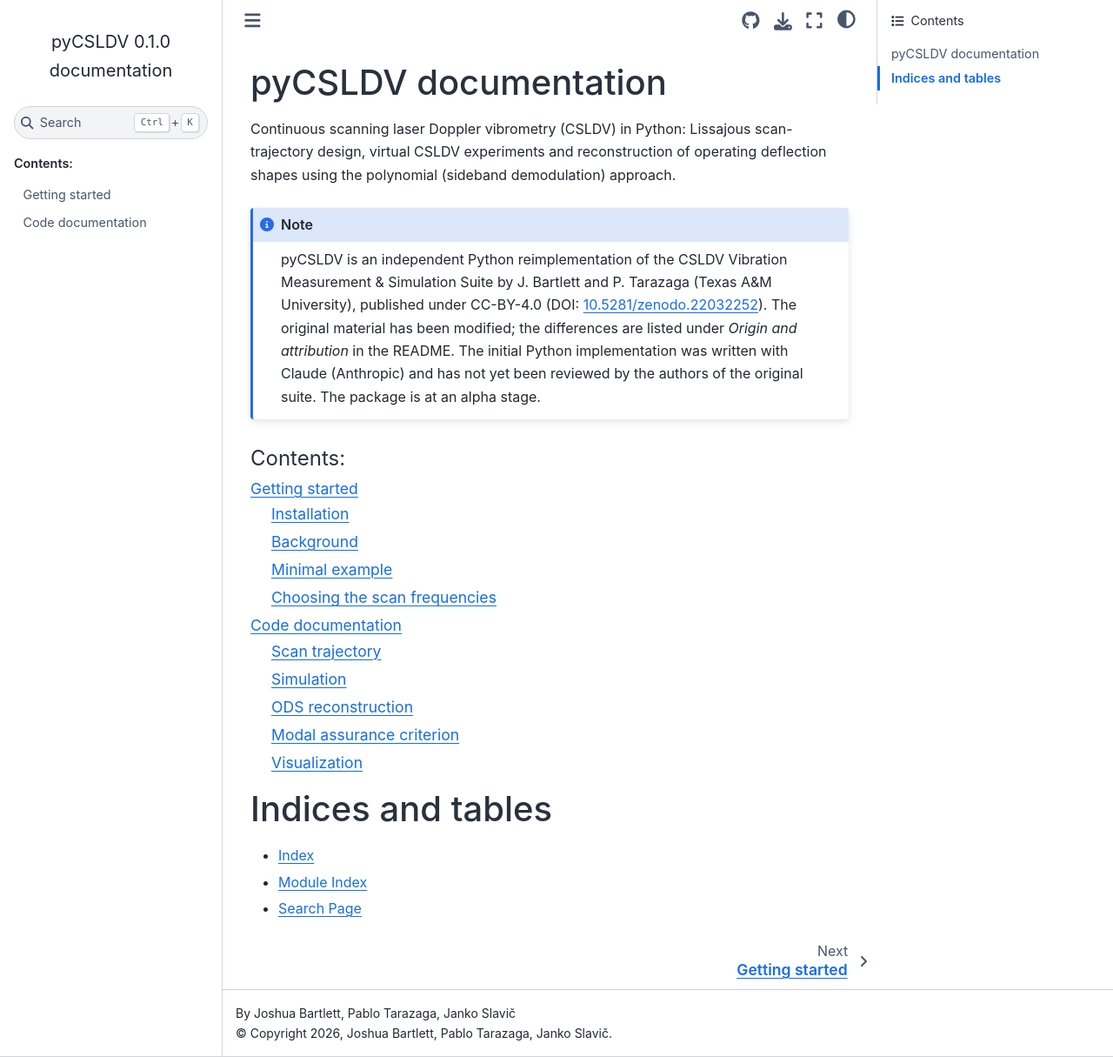
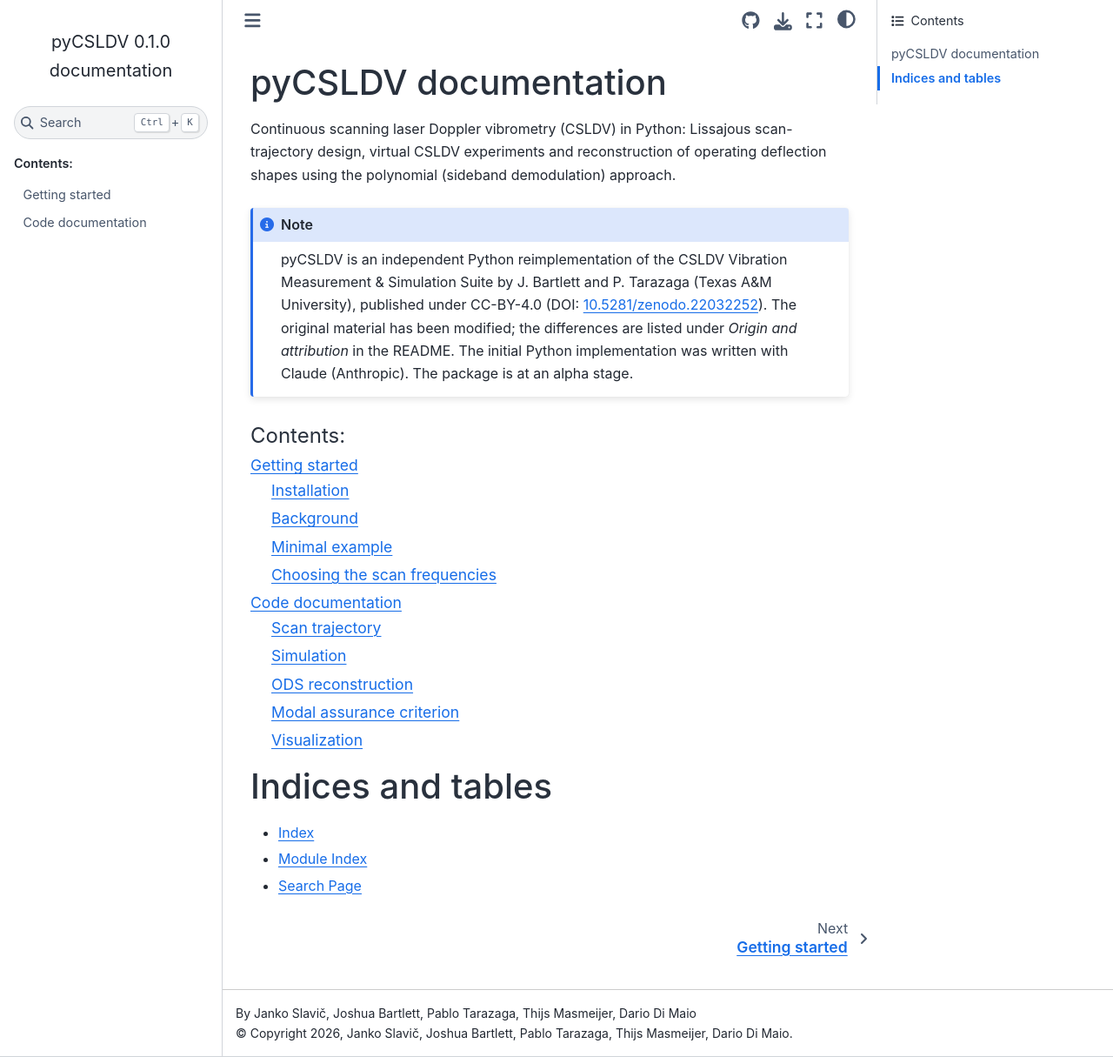
Before and after one commit to ladisk/pyCSLDV, a Sphinx documentation site: the page built from docs/source/index.rst, in a window 1280 px wide and 1215 px high. Shown: the whole window at 87% size. Built offline with Sphinx 7.4.7 and the Sphinx Book theme 1.1.4, drawn with Linux system fonts in a browser that asks for light colours.

Commit message:
Name the co-authors of the package
Add Joshua Bartlett and Pablo Tarazaga (Texas A&M), the authors of the
original CSLDV suite, and Thijs Masmeijer and Dario Di Maio (University
of Twente) as authors in pyproject.toml, CITATION.cff and the Sphinx
configuration, and drop the note that the package had not been reviewed
by the authors of the suite.

```diff
--- a/README.rst
+++ b/README.rst
@@ -77,7 +77,7 @@ Development note
 
 The initial Python implementation in this repository was written with
 Claude (Anthropic), working from the published source of the original
-suite. It has not yet been reviewed by the authors of that suite.
+suite.
 
 The reconstruction chain is covered end to end by the test suite: an exact
 Chebyshev shape is recovered from a simulated measurement to within
--- a/docs/source/conf.py
+++ b/docs/source/conf.py
@@ -22,8 +22,8 @@ sys.setrecursionlimit(1500)
 # -- Project information -----------------------------------------------------
 
 project = 'pyCSLDV'
-copyright = '2026, Joshua Bartlett, Pablo Tarazaga, Janko Slavič'
-author = 'Joshua Bartlett, Pablo Tarazaga, Janko Slavič'
+copyright = '2026, Janko Slavič, Joshua Bartlett, Pablo Tarazaga, Thijs Masmeijer, Dario Di Maio'
+author = 'Janko Slavič, Joshua Bartlett, Pablo Tarazaga, Thijs Masmeijer, Dario Di Maio'
 one_line_description = 'Continuous scanning laser Doppler vibrometry.'
 
 # The short X.Y version
--- a/docs/source/index.rst
+++ b/docs/source/index.rst
@@ -14,8 +14,7 @@ reconstruction of operating deflection shapes using the polynomial
    <https://doi.org/10.5281/zenodo.22032252>`_). The original material has
    been modified; the differences are listed under *Origin and attribution*
    in the README. The initial Python implementation was written with Claude
-   (Anthropic) and has not yet been reviewed by the authors of the original
-   suite. The package is at an alpha stage.
+   (Anthropic). The package is at an alpha stage.
 
 .. toctree::
    :maxdepth: 2
```
Also changed, not shown: pyproject.toml (+4 -5 lines), 1 other file.
